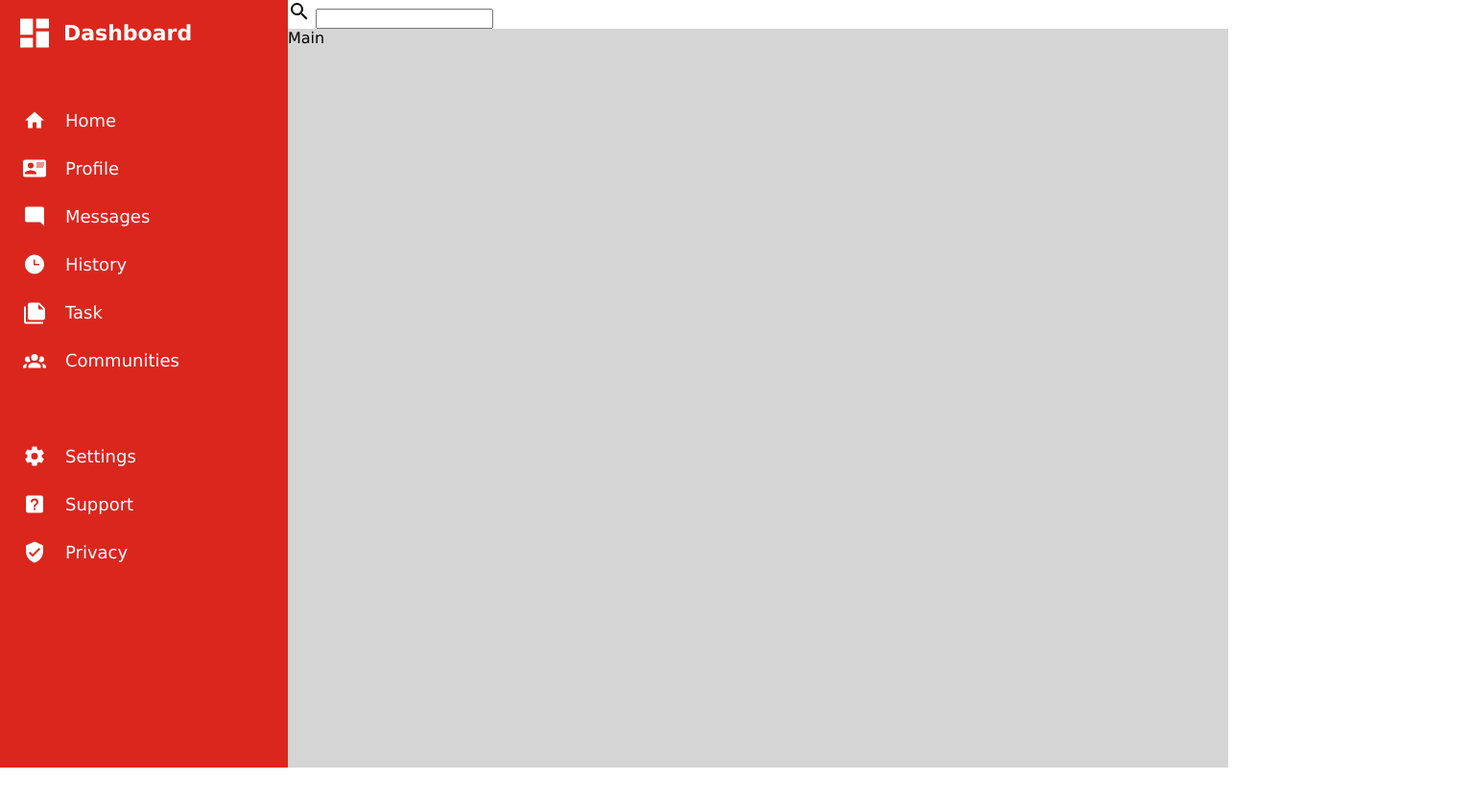
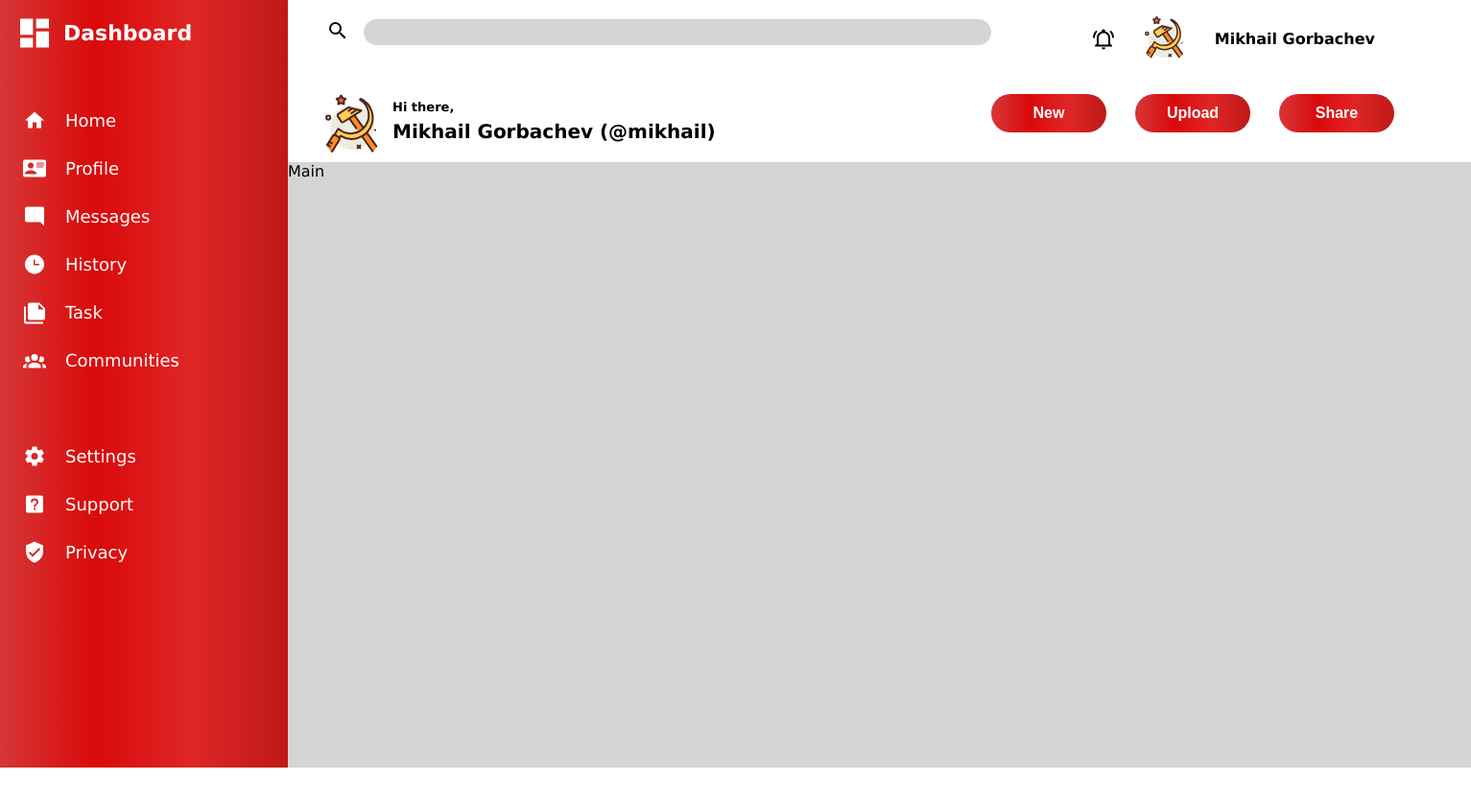
Before and after one commit to AlexScottMartinez/admin-dashboard, a plain HTML site: page index.html in a window 1280 px wide. Shown: the whole page at 96% size, 1533 px wide, since content can reach past the window. Drawn offline with Linux system fonts and the light colour scheme.

Commit message:
add more assets & complete the header section of the project

```diff
--- a/index.html
+++ b/index.html
@@ -61,6 +61,23 @@
           <label for="search"><img src="./images/material design icons/magnify.svg" alt="Search icon"></label>
           <input type="text" id="search">
         </div>
+        <div class="header-two">
+          <img class="notify-icon" src="./images/material design icons/bell-ring-outline.svg" alt="Notification bell icon">
+          <img class="h-s-icon-small" src="./images/material design icons/communism-hammer-and-sickle-svgrepo-com.svg" alt="Hammer & sickle icon">
+          <p><b>Mikhail Gorbachev</b></p>
+        </div>
+        <div class="header-three">
+          <img class="h-s-icon-large" src="./images/material design icons/communism-hammer-and-sickle-svgrepo-com.svg" alt="Hammer & sickle icon">
+          <div class="hi-text">
+            <p class="small-font"><b>Hi there,</b></p>
+            <p class="large-font"><b>Mikhail Gorbachev (@mikhail)</b></p>
+          </div>
+        </div>
+        <div class="header-four">
+          <button><b>New</b></button>
+          <button><b>Upload</b></button>
+          <button><b>Share</b></button>
+        </div>
       </div>
       <div class="main">Main</div>
     </div>
--- a/styles/styles.css
+++ b/styles/styles.css
@@ -12,7 +12,7 @@ body {
 /* --------- SIDEBAR --------- */
 .sidebar {
   grid-area: 1 / 1 / 3 / 2;
-  background-color: #db261d;
+  background-image: linear-gradient(to right, #d63737, #da0a0a, #df2626, #be1918);
   color: white;
   height: 100vh;
   display: grid;
@@ -42,17 +42,17 @@ body {
   align-self: center;
 }
 .dashboard {
-  gap: 10px;
+  gap: 0.625rem;
   & p {
     font-weight: 600;
-    font-size: 22px;
+    font-size: 1.375rem;
   }
 }
 .home, .profile, .messages, .history, .task, .communities, .settings, .support, .privacy {
   gap: 1.5rem;
-  column-gap: 20px;
+  column-gap: 1.25rem;
   & p {
-    font-size: 18px;
+    font-size: 1.125rem;
   }
 }
 
@@ -60,12 +60,86 @@ body {
 .header {
   grid-area: 1 / 2 / 2 / 3;
   background-color: white;
+  display: grid;
 }
-.header-one img {
+/* Row-one & Column-one */
+.header-one {
+  grid-area: 1 / 1 / 2 / 2;
+  display: flex;
+  gap: 0.938rem;
+  padding-top: 1.25rem;
+  padding-left: 2.5rem;
+  & img {
+    width: 1.5em;
+  }
+  & input {
+    background-color: rgb(213, 213, 213);
+    border: none;
+    border-radius: 1.25rem;
+    width: 40.625rem;
+    height: 1.563rem;
+  }
+}
+/* Row-one & Column-two */
+.header-two {
+  grid-area: 1 / 2 / 2 / 3;
+  display: flex;
+  gap: 1.75rem;
+  justify-content: flex-end;
+  padding-top: 0.938rem;
+  padding-right: 6.25rem;
+}
+.notify-icon {
   width: 1.5em;
+}
+.h-s-icon-small {
+  width: 3em;
+  border-radius: 50%;
+}
+/* Row-two & Column-one */
+.header-three {
+  grid-area: 2 / 1 / 3 / 2;
+  display: flex;
+  gap: 0.625rem;
+  padding-left: 2.188rem;
+  padding-top: 1.563rem;
+}
+.h-s-icon-large {
+  width: 4em;
+  border-radius: 50%;
+}
+.hi-text {
+  display: flex;
+  flex-direction: column;
+  & .small-font {
+    font-size: 0.813rem;
+    margin-bottom: -0.875rem;
+  }
+  & .large-font {
+    font-size: 1.25rem;
+  }
+}
+/* Row-two & Column-two */
+.header-four {
+  grid-area: 2 / 2 / 3 / 3;
+  display: flex;
+  gap: 1.875rem;
+  justify-content: flex-end;
+  padding-right: 5rem;
+  align-self: center;
+  & button {
+    background-image: linear-gradient(to right, #d63737, #da0a0a, #df2626, #be1918);
+    border: none;
+    border-radius: 1.25rem;
+    color: white;
+    height: 2.5rem;
+    width: 7.5rem;
+    font-size: 1rem;
+  }
 }
 /* --------- MAIN --------- */
 .main {
   grid-area: 2 / 2 / 3 / 3;
   background-color: rgb(213, 213, 213);
 }
+/* communism yellow - #faf333 */
```
Also changed, not shown: images/material design icons/Karl_Marx_monochromatic.svg (added), images/material design icons/communism-hammer-and-sickle-svgrepo-com.svg (added), images/material design icons/hammer-sickle.svg (deleted), images/material design icons/mao-zedong-svgrepo-com.svg (added), 1 other file.
